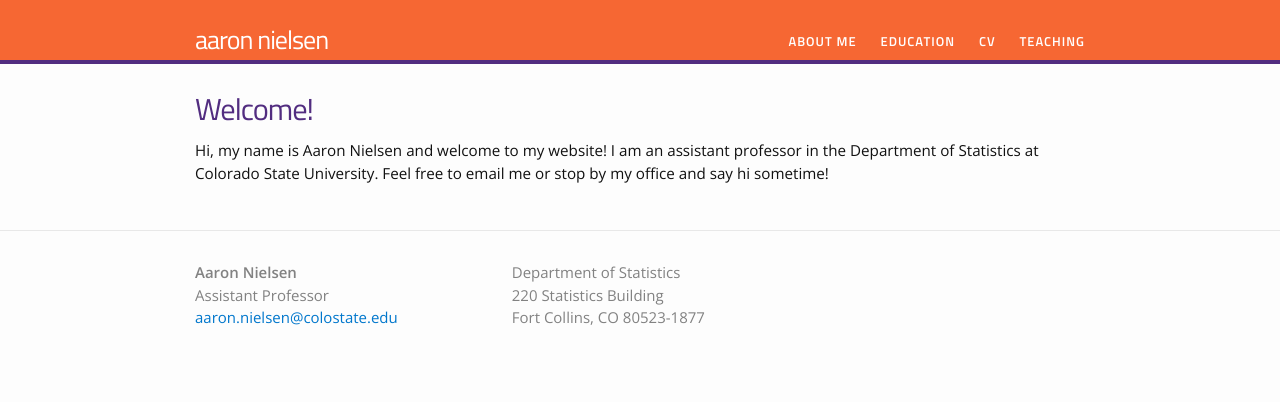
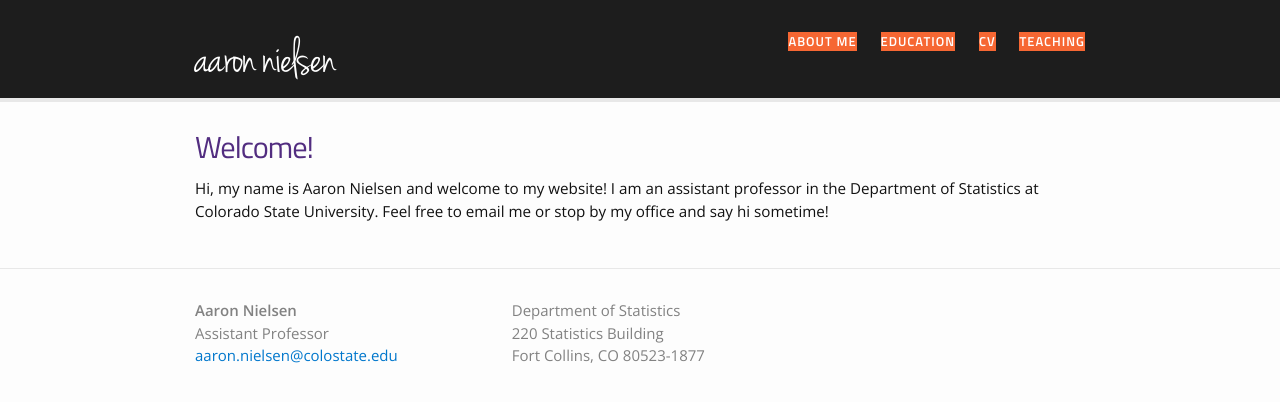
Before and after one commit to aaron-nielsen/aaron-nielsen.github.io, a Jekyll site: the page built from index.html, in a window 1280 px wide. Shown: the top 402 px of the page. Built offline with Jekyll 4.4.1, drawn with Linux system fonts in a browser that asks for light colours.

Commit message:
Update _header.scss

```diff
--- a/_sass/_header.scss
+++ b/_sass/_header.scss
@@ -1,25 +1,33 @@
 /**
  * Site header
  */
+@font-face {
+  font-family: Jenna Sue;
+    src: url('../fonts/JennaSue-webfont.eot');
+    src: local("Jenna Sue"), url('../fonts/JennaSue-webfont.ttf');
+}
+
 .site-header {
     border-top: 0px solid $grey-color-dark;
-	border-bottom: 4px solid $clemson-purple;
-    min-height: 56px;
-    background: $clemson-orange;
+	border-bottom: 4px solid $grey-color-light;
+    min-height: 50px;
+    background-color: #1D1D1D;
+    // background: url('../images/a1.jpg');
+
     // Positioning context for the mobile navigation icon
     position: relative;
 
 }
 
 .site-title {
-    font-size: 26px;
+    font-size: 52px;
 /* 		margin-top: 15px;
     line-height: 40px; */
     letter-spacing: -1px;
     margin-bottom: 0;
     float: left;
     font-weight: 500;
-		font-family: 'Titillium Web', sans-serif;
+		font-family: 'Jenna Sue', arial, sans-serif;
     color: #ffffff;
     &,
     &:visited {
```
